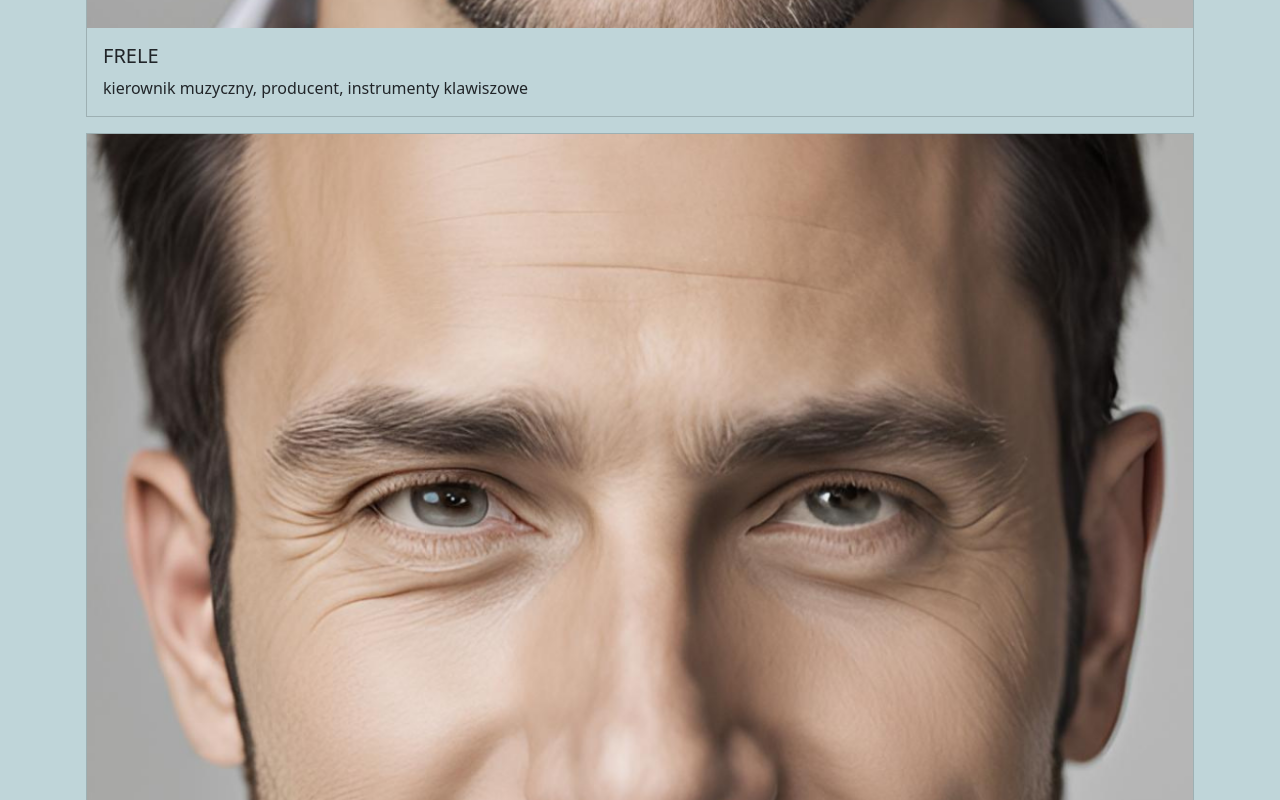
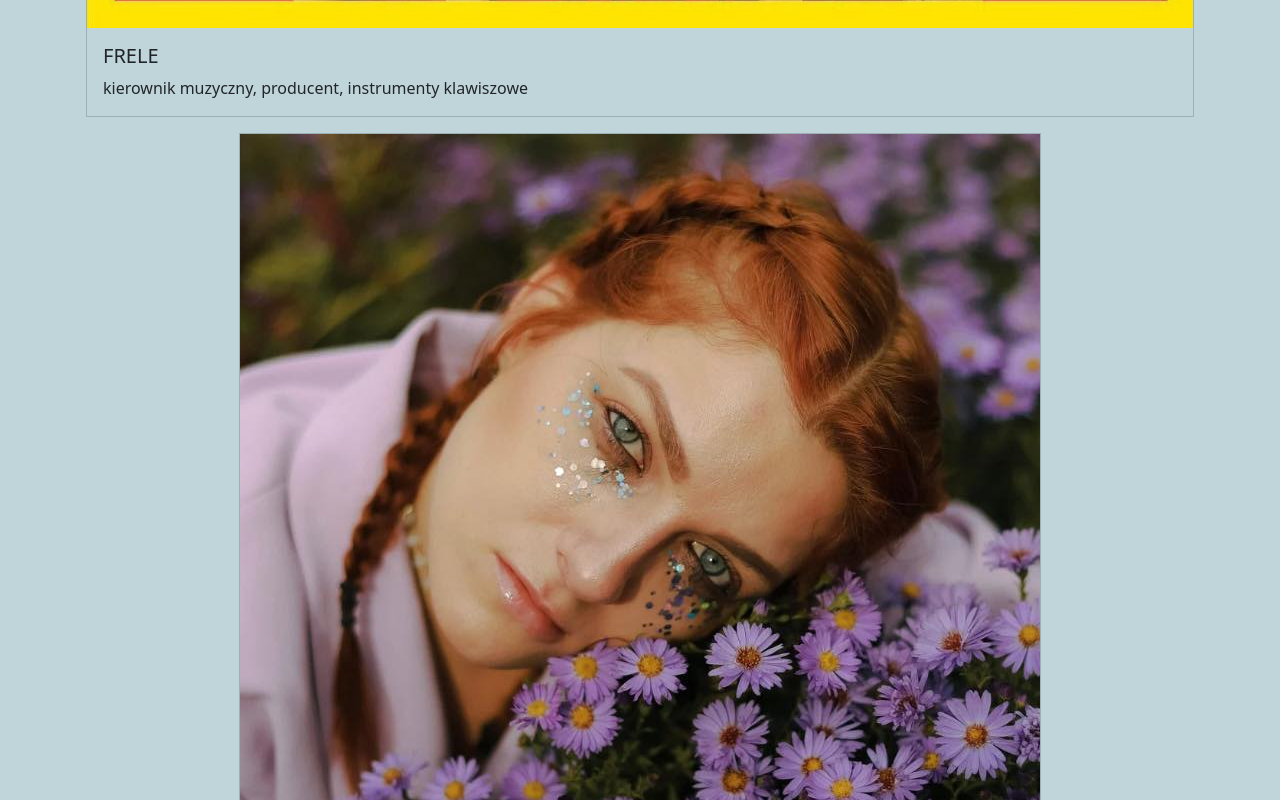
Before and after one commit to Dzibsss/dziadkoviec-page, a website built with Parcel: page src/index.html in a window 1280 px wide. Shown: the part 3020-3820 px from the top of the page. Built offline with nearby package versions, Linux system fonts and the light colour scheme.

Commit message:
card images added

```diff
--- a/src/index.html
+++ b/src/index.html
@@ -56,7 +56,7 @@
       <div class="d-flex justify-content-center flex-wrap gap-3">
         <div class="card">
           <img
-            src="img/foto1.png"
+            src="img/frele.jpg"
             class="card-img-top square-project-img"
             alt="Karta"
           />
@@ -67,7 +67,7 @@
             </p>
           </div>
         </div>
-        <div class="card">
+        <!-- <div class="card">
           <img
             src="img/foto1.png"
             class="card-img-top square-project-img"
@@ -79,10 +79,10 @@
               kierownik muzyczny, producent, instrumenty klawiszowe
             </p>
           </div>
-        </div>
+        </div> -->
         <div class="card">
           <img
-            src="img/foto1.png"
+            src="img/klaudia.jpg"
             class="card-img-top square-project-img"
             alt="Karta"
           />
@@ -93,7 +93,7 @@
         </div>
         <div class="card">
           <img
-            src="img/foto1.png"
+            src="img/justina.jpg"
             class="card-img-top square-project-img"
             alt="Karta"
           />
@@ -104,7 +104,7 @@
         </div>
         <div class="card">
           <img
-            src="img/foto1.png"
+            src="img/zimowylas.jpg"
             class="card-img-top square-project-img"
             alt="Karta"
           />
@@ -115,7 +115,7 @@
         </div>
         <div class="card">
           <img
-            src="img/foto1.png"
+            src="img/cnp.jpg"
             class="card-img-top square-project-img"
             alt="Karta"
           />
@@ -126,7 +126,7 @@
         </div>
         <div class="card">
           <img
-            src="img/foto1.png"
+            src="img/rafal.jpg"
             class="card-img-top square-project-img"
             alt="Karta"
           />
@@ -137,7 +137,7 @@
         </div>
         <div class="card">
           <img
-            src="img/foto1.png"
+            src="img/grandpas.png"
             class="card-img-top square-project-img"
             alt="Karta"
           />
@@ -148,7 +148,7 @@
         </div>
         <div class="card">
           <img
-            src="img/foto1.png"
+            src="img/musicape.jpg"
             class="card-img-top square-project-img"
             alt="Karta"
           />
```
Also changed, not shown: dist/index.html, src/img/cnp.jpg (added), src/img/frele.jpg (added), src/img/grandpas.png (added), src/img/klaudia.jpg (added), src/img/musicape.jpg (added), src/img/rafal.jpg (added), src/img/zimowylas.jpg (added), 1 other file.
